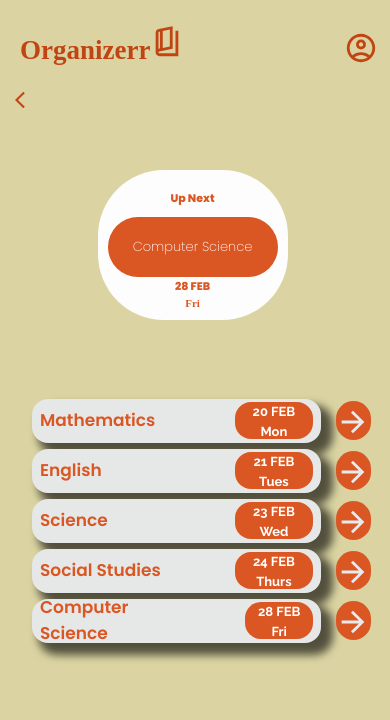
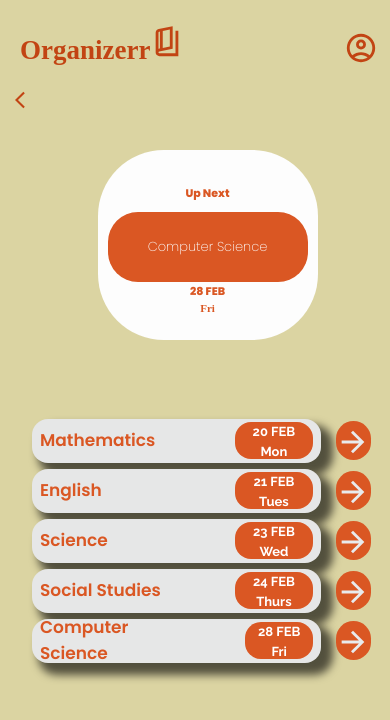
Before and after one commit to AbhaiSankarPR/Timetable-React, a React (Vite) app: page /timetable in a window 390 px wide. Shown: the top 720 px of the page. Built offline with nearby package versions, Linux system fonts and the light colour scheme; a web font is replaced by a local one.

Commit message:
Update table.css

```diff
--- a/src/table.css
+++ b/src/table.css
@@ -134,8 +134,8 @@ body {
 @media screen and (max-width: 600px) {
     .upnext-container{
         flex-direction: column;
-        width: 190px;
-        height:150px;
+       width: 220px;
+        height:190px;
         border-radius: 66px;
         justify-content: center;
         font-size: 11px;
@@ -143,8 +143,8 @@ body {
         margin-left: 25%;
     }
     .upnext-suject {
-        width: 170px;
-        height: 60px;
+        width: 200px;
+        height: 70px;
         border-radius: 30px;
         font-size: 13px;
         font-weight: 200;
```
